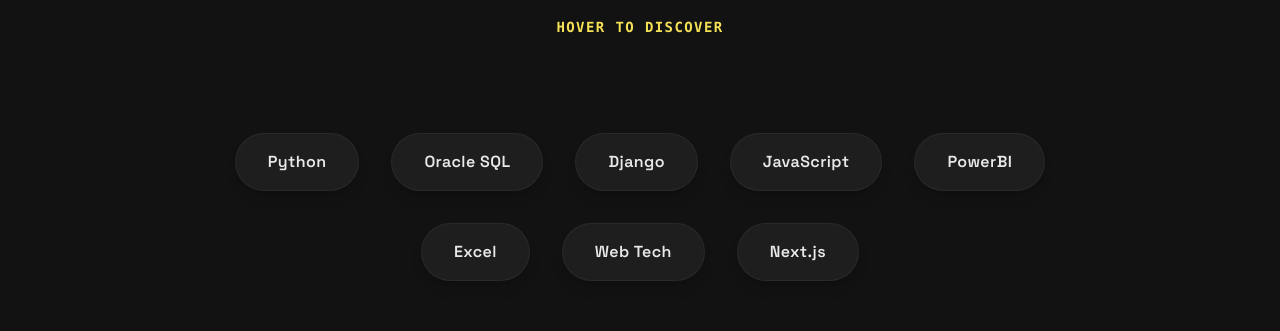
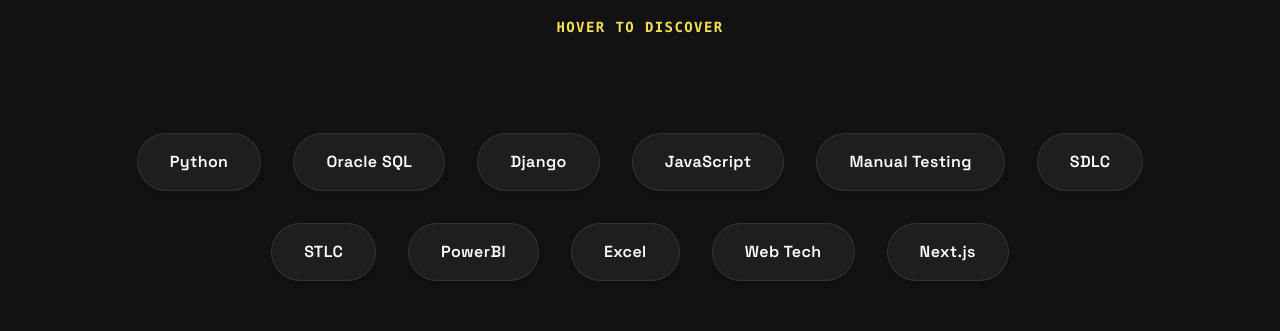
Before and after one commit to ayush03-github/anti-port, a Next.js app: page / in a window 1280 px wide. Shown: the part 4220-4551 px from the top of the page. Built offline with nearby package versions, Linux system fonts and the light colour scheme.

Commit message:
Fix invisible white skill pill text in Light Mode

```diff
--- a/src/app/globals.css
+++ b/src/app/globals.css
@@ -104,11 +104,6 @@
   background-color: #f1f5f9 !important;
 }
 
-html.light .bg-\[\#1e1e1e\] {
-  background-color: #ffffff !important;
-  box-shadow: 0 10px 25px -5px rgba(0, 0, 0, 0.08), 0 8px 10px -6px rgba(0, 0, 0, 0.04) !important;
-}
-
 html.light .bg-\[\#141414\]\/70,
 html.light .bg-\[\#121212\]\/80,
 html.light .bg-white\/5 {
@@ -158,3 +153,23 @@
 html.light .border-\[\#f5e156\] {
   border-color: #d97706 !important;
 }
+
+/* --- SKILL PILLS EXPLICIT LIGHT THEME OVERRIDES --- */
+html.light .skill-pill {
+  background-color: #ffffff !important;
+  color: #0f172a !important;
+  border-color: rgba(0, 0, 0, 0.15) !important;
+  box-shadow: 0 10px 25px -5px rgba(0, 0, 0, 0.08), 0 8px 10px -6px rgba(0, 0, 0, 0.04) !important;
+}
+
+html.light .skill-pill:hover {
+  background-color: #0f172a !important;
+  color: #ffffff !important;
+  border-color: #0f172a !important;
+}
+
+html.light .morph-pill-active {
+  background-color: #0f172a !important;
+  color: #fbbf24 !important;
+  border-color: #1e293b !important;
+}
--- a/src/components/Skills.tsx
+++ b/src/components/Skills.tsx
@@ -8,9 +8,12 @@
   { name: "Oracle SQL", quote: "SELECT * FROM wizardry;", logo: "🗄️", color: "#ffcfd2" },
   { name: "Django", quote: "The framework for perfectionists.", logo: "🎸", color: "#b9fbc0" },
   { name: "JavaScript", quote: "undefined is not a function.", logo: "⚡", color: "#fbf8cc" },
-  { name: "PowerBI", quote: "Making data look beautiful.", logo: "📊", color: "#e8dff5" },
-  { name: "Excel", quote: "The original database.", logo: "📗", color: "#d0f4de" },
-  { name: "Web Tech", quote: "Building the digital frontier.", logo: "🌐", color: "#fde4cf" },
+  { name: "Manual Testing", quote: "Quality is not an act, it is a habit.", logo: "🔍", color: "#e8dff5" },
+  { name: "SDLC", quote: "Structured paths from concept to deployment.", logo: "🔄", color: "#d0f4de" },
+  { name: "STLC", quote: "Uncompromising test lifecycle execution.", logo: "🧪", color: "#fde4cf" },
+  { name: "PowerBI", quote: "Making data look beautiful.", logo: "📊", color: "#fed7aa" },
+  { name: "Excel", quote: "The original database.", logo: "📗", color: "#cbd5e1" },
+  { name: "Web Tech", quote: "Building the digital frontier.", logo: "🌐", color: "#bae6fd" },
   { name: "Next.js", quote: "React, but make it fast.", logo: "▲", color: "#e5e5e5" }
 ];
 
@@ -28,7 +31,7 @@
     if (timeoutRef.current) clearTimeout(timeoutRef.current);
     timeoutRef.current = setTimeout(() => {
       setHoveredSkill(name);
-    }, 600);
+    }, 500);
   };
 
   const handleMouseLeaveGridItem = () => {
@@ -42,22 +45,22 @@
 
   const activeSkill = skills.find(s => s.name === hoveredSkill);
 
-  const clayClasses = "px-8 py-4 rounded-full bg-[#1e1e1e] dark:bg-[#1e1e1e] light:bg-white text-white/90 dark:text-white/90 light:text-slate-900 font-space font-semibold tracking-wide border border-white/5 dark:border-white/5 light:border-slate-300 shadow-lg hover:text-[#f5e156] dark:hover:text-[#f5e156] light:hover:text-amber-600 transition-all relative flex items-center justify-center cursor-pointer select-none";
+  const clayClasses = "skill-pill px-7 py-3.5 sm:px-8 sm:py-4 rounded-full bg-[#1e1e1e] text-white font-space font-semibold text-sm sm:text-base tracking-wide border border-white/10 shadow-md hover:text-[#f5e156] transition-all duration-200 relative flex items-center justify-center cursor-pointer select-none";
 
   return (
-    <section className="relative w-full min-h-[80vh] bg-[#121212] dark:bg-[#121212] light:bg-[#f8f9fa] py-40 px-6 md:px-12 z-20 border-t border-white/5 dark:border-white/5 light:border-slate-200 overflow-hidden flex flex-col justify-center transition-colors duration-300">
+    <section className="relative w-full min-h-[80vh] bg-[#121212] dark:bg-[#121212] light:bg-[#f8f9fa] py-32 sm:py-40 px-6 md:px-12 z-20 border-t border-white/5 dark:border-white/5 light:border-slate-200 overflow-hidden flex flex-col justify-center transition-colors duration-300">
       <div className="max-w-7xl mx-auto w-full relative z-10">
 
         {/* Header */}
         <motion.div
           animate={{ opacity: hoveredSkill ? 0 : 1, y: hoveredSkill ? -50 : 0 }}
           transition={{ duration: 0.3 }}
-          className="mb-24 flex flex-col items-center text-center"
+          className="mb-16 sm:mb-24 flex flex-col items-center text-center"
         >
           <h2 className="text-4xl md:text-6xl font-bold tracking-tight text-white dark:text-white light:text-slate-900 font-cinzel transition-colors duration-300">
             Core Arsenal
           </h2>
-          <p className="mt-4 text-xs md:text-sm uppercase tracking-widest text-[#f5e156] dark:text-[#f5e156] light:text-amber-600 font-mono font-bold">
+          <p className="mt-4 text-xs md:text-sm uppercase tracking-widest text-[#f5e156] dark:text-[#f5e156] light:text-amber-700 font-mono font-bold">
             Hover to discover
           </p>
         </motion.div>
@@ -66,7 +69,7 @@
         <motion.div
           animate={{ opacity: hoveredSkill ? 0 : 1, scale: hoveredSkill ? 0.9 : 1 }}
           transition={{ duration: 0.3 }}
-          className={`flex flex-wrap justify-center gap-6 md:gap-8 max-w-4xl mx-auto ${hoveredSkill ? 'pointer-events-none' : ''}`}
+          className={`flex flex-wrap justify-center gap-4 sm:gap-6 md:gap-8 max-w-5xl mx-auto ${hoveredSkill ? 'pointer-events-none' : ''}`}
         >
           {skills.map((skill, idx) => (
             <motion.div
@@ -77,7 +80,7 @@
               initial={{ opacity: 0, scale: 0.95 }}
               whileInView={{ opacity: 1, scale: 1 }}
               viewport={{ once: true, margin: "-50px" }}
-              transition={{ duration: 0.3, delay: idx * 0.04 }}
+              transition={{ duration: 0.3, delay: idx * 0.03 }}
               className={clayClasses}
             >
               {skill.name}
@@ -97,15 +100,15 @@
             className="absolute inset-0 z-50 flex items-center justify-center p-6 md:p-12 bg-[#121212]/90 dark:bg-[#121212]/90 light:bg-white/95 backdrop-blur-md pointer-events-none transition-colors duration-300"
           >
             <div
-              className="p-[100px] pointer-events-auto flex items-center justify-center relative"
+              className="p-8 sm:p-16 md:p-[100px] pointer-events-auto flex items-center justify-center relative"
               onMouseLeave={handleClose}
             >
-              <div className="flex flex-col md:flex-row items-center justify-start md:justify-center w-full max-w-6xl gap-10 md:gap-20 relative">
+              <div className="flex flex-col md:flex-row items-center justify-start md:justify-center w-full max-w-6xl gap-8 sm:gap-10 md:gap-20 relative">
 
                 {/* Left Side: The Morphing Pill */}
                 <motion.div
                   layoutId={`pill-${activeSkill.name}`}
-                  className="px-10 py-5 md:px-16 md:py-8 rounded-full bg-[#1e1e1e] dark:bg-[#1e1e1e] light:bg-slate-900 text-[#f5e156] dark:text-[#f5e156] light:text-amber-400 font-cinzel text-2xl md:text-3xl font-bold tracking-wide border border-white/5 dark:border-white/5 light:border-slate-800 shadow-2xl z-50 whitespace-nowrap"
+                  className="morph-pill-active px-8 py-4 sm:px-10 sm:py-5 md:px-16 md:py-8 rounded-full bg-[#1e1e1e] text-[#f5e156] font-cinzel text-xl sm:text-2xl md:text-3xl font-bold tracking-wide border border-white/10 shadow-2xl z-50 whitespace-nowrap"
                 >
                   {activeSkill.name}
                 </motion.div>
@@ -121,7 +124,7 @@
                     rotate: { type: "spring", bounce: 0.5, duration: 0.6 },
                     y: { repeat: Infinity, duration: 3, ease: "easeInOut" }
                   }}
-                  className={`relative w-[300px] md:w-[450px] p-8 md:p-14 rounded-[4rem] rounded-tl-sm md:rounded-tl-[4rem] md:rounded-bl-sm text-neutral-900 border border-white/40 shadow-2xl`}
+                  className="relative w-full max-w-xs sm:max-w-md md:w-[450px] p-6 sm:p-8 md:p-14 rounded-[3rem] sm:rounded-[4rem] rounded-tl-sm sm:rounded-tl-sm md:rounded-tl-[4rem] md:rounded-bl-sm text-slate-950 border border-white/40 shadow-2xl"
                   style={{ backgroundColor: activeSkill.color }}
                 >
                   {/* Speech Bubble Tail for Desktop */}
@@ -144,16 +147,16 @@
                     }}
                   />
 
-                  <div className="flex flex-col items-start text-left gap-4 md:gap-6">
+                  <div className="flex flex-col items-start text-left gap-3 sm:gap-4 md:gap-6">
                     <motion.div
                       animate={{ rotate: [0, 15, -15, 0] }}
                       transition={{ repeat: Infinity, duration: 1.5, ease: "easeInOut" }}
-                      className="text-6xl md:text-7xl drop-shadow-[4px_4px_4px_rgba(0,0,0,0.3)] filter"
+                      className="text-5xl sm:text-6xl md:text-7xl drop-shadow-[4px_4px_4px_rgba(0,0,0,0.2)]"
                     >
                       {activeSkill.logo}
                     </motion.div>
 
-                    <p className="text-2xl md:text-4xl font-cinzel font-bold italic tracking-tight leading-tight drop-shadow-[1px_1px_1px_rgba(255,255,255,0.5)] text-slate-900">
+                    <p className="text-xl sm:text-2xl md:text-4xl font-cinzel font-bold italic tracking-tight leading-tight text-slate-950">
                       &quot;{activeSkill.quote}&quot;
                     </p>
                   </div>
@@ -166,7 +169,7 @@
               initial={{ opacity: 0, y: 20 }}
               animate={{ opacity: 1, y: 0 }}
               transition={{ delay: 0.4 }}
-              className="absolute bottom-10 text-neutral-400 dark:text-white/50 light:text-slate-600 font-mono tracking-widest uppercase text-xs font-semibold animate-pulse pointer-events-none"
+              className="absolute bottom-10 text-neutral-400 dark:text-white/50 light:text-slate-700 font-mono tracking-widest uppercase text-xs font-semibold animate-pulse pointer-events-none"
             >
               Move mouse away to close 😴
             </motion.p>
```
